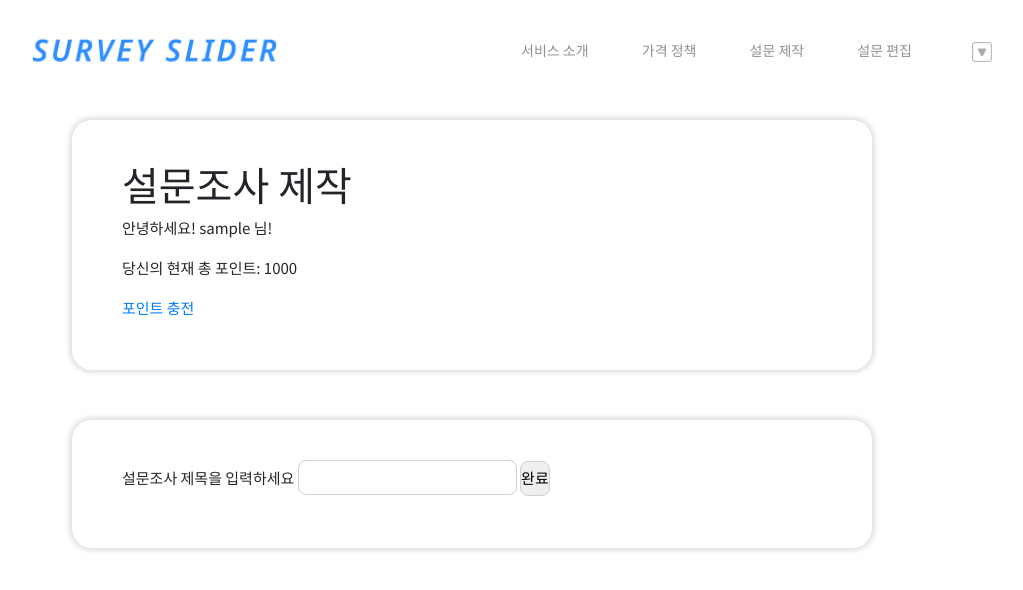
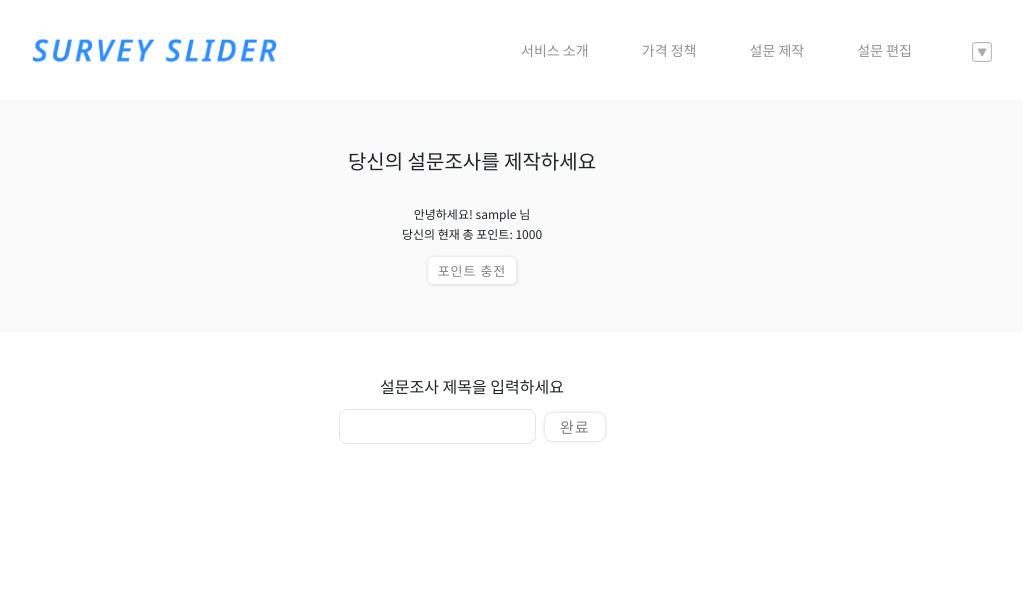
Before and after one commit to born9507/surveySlide, a Django app: page /new/ in a window 1280 px wide. Shown: the top 590 px of the page, without its empty margins (168-1191 px from the left). Run offline with Django 3.2, Linux system fonts and the light colour scheme; the visitor is signed in with stand-in values (Sample User, id 1); some libraries are stand-ins or nearby versions.

Commit message:
seongjun

```diff
--- a/surveySlide/pages/static/pages/style.css
+++ b/surveySlide/pages/static/pages/style.css
@@ -3,6 +3,7 @@
     margin: 0;
     padding: 0;
     text-decoration: none;
+    list-style: none;
 }
 
 html {
@@ -250,6 +251,7 @@ input:hover{
     text-align: center;
     padding-top: 50px;
     padding-bottom: 40px;
+    top: -20px;
 }
 
 .serviceintroduction_title {
@@ -331,6 +333,7 @@ input:hover{
     text-align: center;
     padding-top: 50px;
     padding-bottom: 20px;
+    top: -20px;
 }
 
 .price_align {
@@ -688,15 +691,67 @@ ul.price {
 }
 
 .surveyBox {
+    background-color: rgb(250, 250, 250);
     position: relative;
-    margin: auto;
-    margin-top: 50px;
-    width: 800px;
-    background-color: rgb(255, 255, 255);
-    padding: 40px 50px 50px 50px;
-    border: none;
-    box-shadow: 0px 0px 5px 3px rgb(226, 226, 226);
-    border-radius: 20px;
-    font-size: 15px;
+    text-align: center;
+    padding-top: 50px;
+    padding-bottom: 50px;
+    font-size: 14px;
+    line-height: 160%;
+    top: -20px;
+}
+
+#surveyBox_title {
+    font-size: 20px;
+}
+
+#surveyBox_content {
+    margin-top: 30px;
+    font-size: 12px;
     line-height: 160%;
 }
+
+#surveyBox_pointCharge {
+    background-color: white;
+    padding: 4px 10px;
+    text-decoration: none;
+    box-shadow: 0.5px 0.5px 3px 1px rgb(226, 226, 226);
+    letter-spacing: 1px;
+    color: grey;
+    font-weight: 300;
+    font-size: 13px;
+    border-radius: 5px;
+}
+
+.surveyBox_surveyTitle {
+    position: relative;
+    text-align: center;
+    margin-top: 20px;
+    border: none;
+    font-size: 16px;
+    line-height: 180%;
+
+}
+
+#surveyBox_box {
+    border-color: rgb(230, 230, 230);
+    font-size: 14px;
+}
+
+#surveyBox_surveySubmit {
+    transform: none;
+    background-color: white;
+    width: 60px;
+    height: 28px;
+    border: none !important;
+    outline: none !important;
+    box-shadow: 0px 0px 3px 1px rgb(226, 226, 226);
+    letter-spacing: 1px;
+    margin-left: 5px;
+    color: grey;
+    font-size: 15px;
+}
+
+#surveyBox_titleafterSubmit {
+    font-size: 30px;
+}
--- a/surveySlide/pages/templates/pages/surveyCreate.html
+++ b/surveySlide/pages/templates/pages/surveyCreate.html
@@ -5,48 +5,50 @@
 
 
 <div class="surveyBox">
-  <h1>설문조사 제작</h1>
+  <span id="surveyBox_title">당신의 설문조사를 제작하세요</span>
 
-  <p>안녕하세요! {{user.get_username}} 님!</p>
-  <p>당신의 현재 총 포인트: {{user.profile.point}}</p>
+  <p id="surveyBox_content">안녕하세요! {{user.get_username}} 님<br>당신의 현재 총 포인트: {{user.profile.point}}</p>
   {% comment %} 여기 위에 account 에서 모델 수정할 것! {% endcomment %}
-  <a href="/account/{{user.id}}/charge/">포인트 충전</a>
+  <a id="surveyBox_pointCharge" href="/account/{{user.id}}/charge/">포인트 충전</a>
 </div>
-<div class="surveyBox">
+<div class="surveyBox_surveyTitle">
   {% if not survey %}
     <form action="/new/" method="POST">
       {% csrf_token %}
       <label for="title">설문조사 제목을 입력하세요</label>
-      <input name="title"/>
-      <input type="submit" value="완료"/>
+      <br>
+      <input id="surveyBox_box" name="title" value="  "/>
+      <input id="surveyBox_surveySubmit" type="submit" value="완료"/>
     </form>
 
   {% else %}
     <h2>
       <form action="/edit/{{survey.id}}" method="POST">
         {% csrf_token %}
-        <input name="title" type="text" value="{{survey.title}}"/>
-        <input type="submit" value="삭제"/>
+        <p id="surveyBox_title">설문조사 제목 :</p>
+        <p id="surveyBox_titleafterSubmit">{{survey.title}}</p>
+        <input id="surveyBox_surveySubmit" type="submit" value="삭제"/>
       </form>
     </h2>
-    <p>질문 갯수: {{survey.question_set.all.count}}</p>
+    <br>
+    <p>질문 갯수 : {{survey.question_set.all.count}}</p>
     {% for question in survey.question_set.all %}
       <div class="questionBox">
         <div>
-          <p> Q. <input type="text" value="{{question.question_text}}"/> <input type="submit" value="삭제"/></p>
+          <p> 질문. <input id="surveyBox_box" type="text" value="  {{question.question_text}}"/> <input id="surveyBox_surveySubmit" type="submit" value="삭제"/></p>
 
           <p>{{survey.question.choice_set.all}}</p>
           <ul>
             {% for choice in question.choice_set.all%}
-            <li>A. <input type="text" value="{{choice.choice_text}}"/> <input type="submit" value="삭제"/></li>
+            <li>선택지. <input type="text" value="{{choice.choice_text}}"/> <input type="submit" value="삭제"/></li>
             {% endfor %}
           </ul>
         </div>
         <div class="choice">
           <form action="/new/{{survey.id}}/{{question.id}}/" method="POST">
             {% csrf_token %}
-            <input name="choice_text"/>
-            <input type="submit" value="submit"/>
+            <p> 선택지. <input id="surveyBox_box" name="choice_text"/></p>
+            <input id="surveyBox_surveySubmit" type="submit" value="submit"/>
           </form>
         </div>
       </div>
@@ -54,7 +56,7 @@
     <div class="questionBox">
       <form action="/new/{{survey.id}}/" method="POST">
         {% csrf_token %}
-        <p>Q. <input name="question_text"/></p>
+        <p>질문. <input id="surveyBox_box" name="question_text" value="  "/></p>
         <input type="submit" value="submit"/>
       </form>
     </div>
```
Also changed, not shown: surveySlide/accounts/migrations/0001_initial.py, surveySlide/pages/migrations/0001_initial.py.
